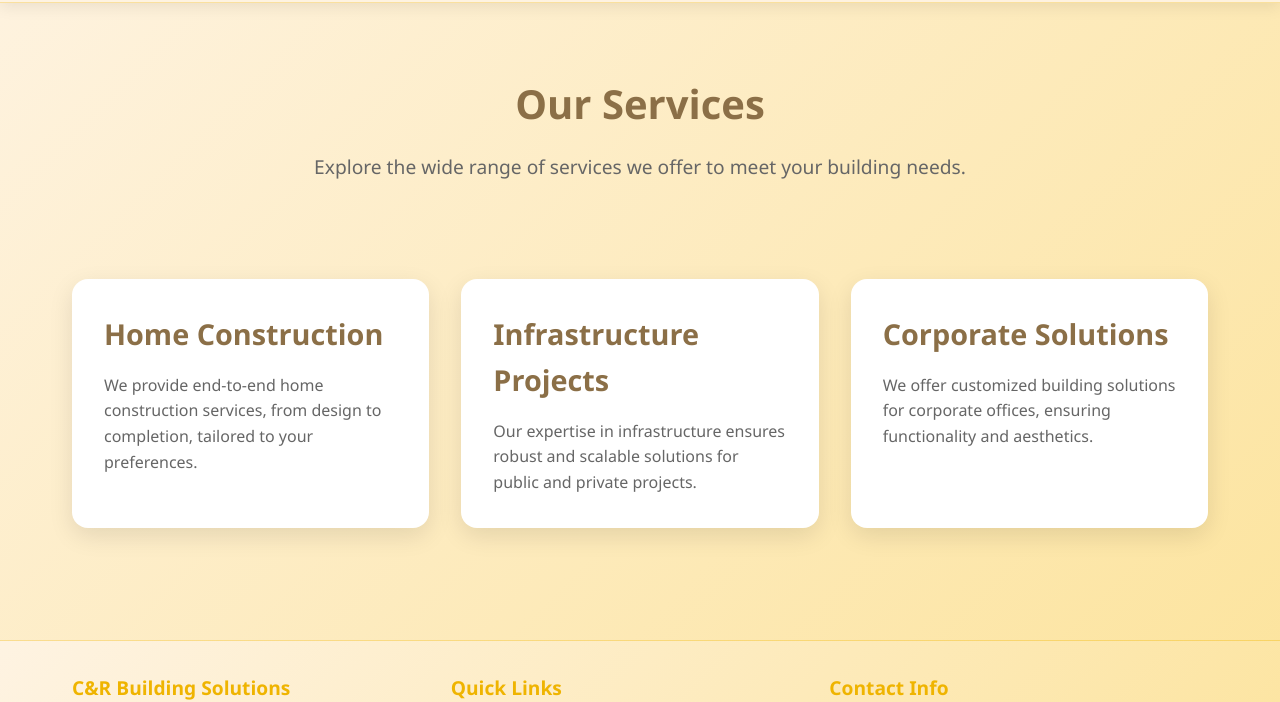
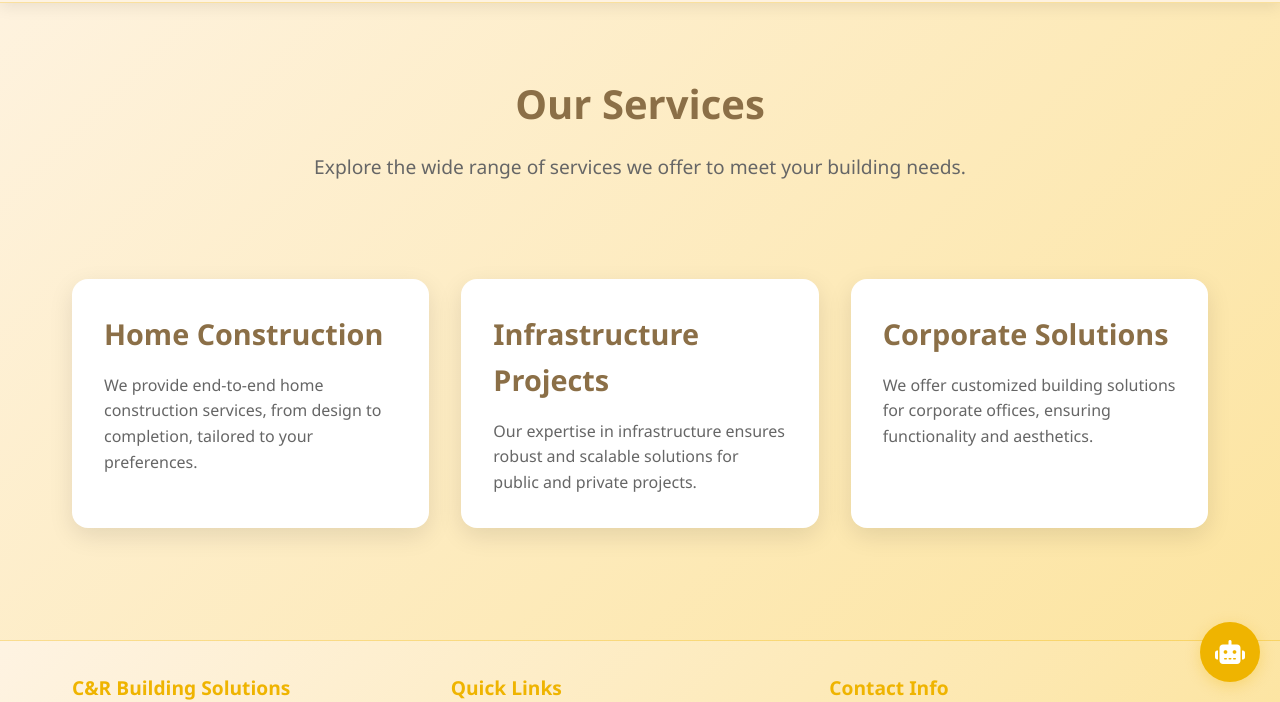
Before and after one commit to abhishek5sr/cr_construction, a website: page public/services.html in a window 1280 px wide. Shown: the part 98-800 px from the top of the page. Drawn offline with Linux system fonts and the light colour scheme.

Commit message:
ai chatbot update mini-project

```diff
--- a/public/about.html
+++ b/public/about.html
@@ -110,5 +110,6 @@
       }
     });
   </script>
+<script src="chatbot.js"></script>
 </body>
 </html>
--- /dev/null
+++ b/public/chatbot.js
@@ -0,0 +1,369 @@
+// public/chatbot.js - Frontend Chatbot for C&R Building Solutions
+class Chatbot {
+    constructor() {
+        this.isOpen = false;
+        this.init();
+    }
+
+    init() {
+        this.createChatWidget();
+        this.setupEventListeners();
+    }
+
+    createChatWidget() {
+        const chatContainer = document.createElement('div');
+        chatContainer.id = 'cr-chatbot';
+        chatContainer.innerHTML = `
+            <div class="chatbot-toggle" id="chatbotToggle">
+                <i class="fa-solid fa-robot"></i>
+            </div>
+            <div class="chatbot-window hidden" id="chatbotWindow">
+                <div class="chatbot-header">
+                    <h3>C&R AI Assistant</h3>
+                    <button id="closeChatbot" class="close-btn">×</button>
+                </div>
+                <div class="chatbot-messages" id="chatbotMessages">
+                    <div class="bot-message">
+                        <p>👋 Hello! I'm your C&R AI assistant! I can help you with:</p>
+                        <ul>
+                            <li>🏗️ Building materials & pricing</li>
+                            <li>🏠 Construction services</li>
+                            <li>🚚 Delivery information</li>
+                            <li>💰 Quotes & estimates</li>
+                        </ul>
+                        <p>What would you like to know today?</p>
+                    </div>
+                </div>
+                <div class="chatbot-input">
+                    <input type="text" id="chatbotInput" placeholder="Ask about construction...">
+                    <button id="sendMessage">
+                        <i class="fa-solid fa-paper-plane"></i>
+                    </button>
+                </div>
+                <div class="suggested-questions">
+                    <div class="suggestion" onclick="chatbot.handleSuggestion('What materials do you offer?')">Materials</div>
+                    <div class="suggestion" onclick="chatbot.handleSuggestion('Cement and brick prices')">Pricing</div>
+                    <div class="suggestion" onclick="chatbot.handleSuggestion('Construction services')">Services</div>
+                    <div class="suggestion" onclick="chatbot.handleSuggestion('Contact information')">Contact</div>
+                </div>
+            </div>
+        `;
+        document.body.appendChild(chatContainer);
+        this.addStyles();
+    }
+
+    addStyles() {
+        const styles = `
+            <style>
+                #cr-chatbot {
+                    position: fixed;
+                    bottom: 20px;
+                    right: 20px;
+                    z-index: 10000;
+                    font-family: 'Inter', sans-serif;
+                }
+                .chatbot-toggle {
+                    width: 60px;
+                    height: 60px;
+                    background: #EFB400;
+                    border-radius: 50%;
+                    display: flex;
+                    align-items: center;
+                    justify-content: center;
+                    cursor: pointer;
+                    box-shadow: 0 4px 15px rgba(239, 180, 0, 0.3);
+                    transition: all 0.3s ease;
+                }
+                .chatbot-toggle:hover {
+                    transform: scale(1.1);
+                    background: #D4A017;
+                }
+                .chatbot-toggle i {
+                    color: white;
+                    font-size: 24px;
+                }
+                .chatbot-window {
+                    position: absolute;
+                    bottom: 70px;
+                    right: 0;
+                    width: 350px;
+                    height: 450px;
+                    background: white;
+                    border-radius: 15px;
+                    box-shadow: 0 10px 30px rgba(0, 0, 0, 0.15);
+                    display: flex;
+                    flex-direction: column;
+                    border: 2px solid #EFB400;
+                }
+                .chatbot-window.hidden {
+                    display: none;
+                }
+                .chatbot-header {
+                    background: #EFB400;
+                    color: white;
+                    padding: 15px;
+                    border-radius: 13px 13px 0 0;
+                    display: flex;
+                    justify-content: space-between;
+                    align-items: center;
+                }
+                .chatbot-header h3 {
+                    margin: 0;
+                    font-size: 1.1rem;
+                }
+                .close-btn {
+                    background: none;
+                    border: none;
+                    color: white;
+                    font-size: 20px;
+                    cursor: pointer;
+                    width: 25px;
+                    height: 25px;
+                    border-radius: 50%;
+                    display: flex;
+                    align-items: center;
+                    justify-content: center;
+                }
+                .close-btn:hover {
+                    background: rgba(255,255,255,0.2);
+                }
+                .chatbot-messages {
+                    flex: 1;
+                    padding: 15px;
+                    overflow-y: auto;
+                    display: flex;
+                    flex-direction: column;
+                    gap: 10px;
+                    background: #f8f9fa;
+                }
+                .user-message, .bot-message {
+                    max-width: 85%;
+                    padding: 10px 15px;
+                    border-radius: 18px;
+                    margin: 5px 0;
+                }
+                .user-message {
+                    background: #EFB400;
+                    color: white;
+                    align-self: flex-end;
+                    border-bottom-right-radius: 5px;
+                }
+                .bot-message {
+                    background: white;
+                    color: #333;
+                    align-self: flex-start;
+                    border-bottom-left-radius: 5px;
+                    box-shadow: 0 2px 5px rgba(0,0,0,0.1);
+                }
+                .bot-message ul {
+                    margin: 10px 0;
+                    padding-left: 20px;
+                }
+                .bot-message li {
+                    margin: 5px 0;
+                    font-size: 0.9rem;
+                }
+                .chatbot-input {
+                    padding: 15px;
+                    border-top: 1px solid #eee;
+                    display: flex;
+                    gap: 10px;
+                    background: white;
+                }
+                #chatbotInput {
+                    flex: 1;
+                    padding: 10px 15px;
+                    border: 1px solid #ddd;
+                    border-radius: 20px;
+                    outline: none;
+                    font-size: 0.9rem;
+                }
+                #chatbotInput:focus {
+                    border-color: #EFB400;
+                }
+                #sendMessage {
+                    background: #EFB400;
+                    color: white;
+                    border: none;
+                    width: 40px;
+                    height: 40px;
+                    border-radius: 50%;
+                    cursor: pointer;
+                    display: flex;
+                    align-items: center;
+                    justify-content: center;
+                    transition: background 0.3s ease;
+                }
+                #sendMessage:hover {
+                    background: #D4A017;
+                }
+                .suggested-questions {
+                    display: flex;
+                    flex-wrap: wrap;
+                    gap: 8px;
+                    padding: 10px 15px;
+                    border-top: 1px solid #eee;
+                    background: white;
+                    border-radius: 0 0 13px 13px;
+                }
+                .suggestion {
+                    background: #f8f9fa;
+                    border: 1px solid #dee2e6;
+                    padding: 6px 12px;
+                    border-radius: 15px;
+                    cursor: pointer;
+                    font-size: 0.8rem;
+                    transition: all 0.2s ease;
+                    color: #495057;
+                }
+                .suggestion:hover {
+                    background: #EFB400;
+                    color: white;
+                    border-color: #EFB400;
+                }
+                .typing-indicator {
+                    display: flex;
+                    gap: 5px;
+                    padding: 10px 15px;
+                    background: white;
+                    border-radius: 18px;
+                    align-self: flex-start;
+                    box-shadow: 0 2px 5px rgba(0,0,0,0.1);
+                }
+                .typing-dot {
+                    width: 8px;
+                    height: 8px;
+                    background: #6c757d;
+                    border-radius: 50%;
+                    animation: typing 1.4s infinite;
+                }
+                .typing-dot:nth-child(2) { animation-delay: 0.2s; }
+                .typing-dot:nth-child(3) { animation-delay: 0.4s; }
+                @keyframes typing {
+                    0%, 60%, 100% { transform: translateY(0); }
+                    30% { transform: translateY(-5px); }
+                }
+            </style>
+        `;
+        document.head.insertAdjacentHTML('beforeend', styles);
+    }
+
+    setupEventListeners() {
+        document.getElementById('chatbotToggle').addEventListener('click', () => this.toggleChat());
+        document.getElementById('closeChatbot').addEventListener('click', () => this.closeChat());
+        document.getElementById('sendMessage').addEventListener('click', () => this.sendMessage());
+        document.getElementById('chatbotInput').addEventListener('keypress', (e) => {
+            if (e.key === 'Enter') this.sendMessage();
+        });
+    }
+
+    async sendMessage() {
+        const input = document.getElementById('chatbotInput');
+        const message = input.value.trim();
+
+        if (!message) return;
+
+        this.addMessage(message, 'user');
+        input.value = '';
+        this.showTypingIndicator();
+
+        try {
+            const response = await this.getAIResponse(message);
+            this.hideTypingIndicator();
+            this.addMessage(response.response, 'bot');
+        } catch (error) {
+            this.hideTypingIndicator();
+            // Fallback to simple responses if API fails
+            const fallbackResponse = this.generateFallbackResponse(message);
+            this.addMessage(fallbackResponse, 'bot');
+        }
+    }
+
+    async getAIResponse(message) {
+        const response = await fetch('/api/chatbot', {
+            method: 'POST',
+            headers: {
+                'Content-Type': 'application/json',
+            },
+            body: JSON.stringify({
+                message: message,
+                userId: 'user_' + Date.now(),
+                sessionId: 'session_' + Date.now()
+            })
+        });
+
+        if (!response.ok) {
+            throw new Error('API request failed');
+        }
+
+        return await response.json();
+    }
+
+    generateFallbackResponse(message) {
+        const msg = message.toLowerCase();
+        if (msg.includes('hello') || msg.includes('hi')) return "Hello! Welcome to C&R Building Solutions! 🏗️";
+        if (msg.includes('material') || msg.includes('cement') || msg.includes('brick')) return "We offer premium building materials: Cement, Steel, Bricks, Sand, Aggregates. Visit our Shop page for details!";
+        if (msg.includes('price') || msg.includes('cost')) return "💰 Cement: ₹300-450/bag | Bricks: ₹8-12/piece | Steel: ₹60-80/kg. Contact us for exact quotes!";
+        if (msg.includes('service') || msg.includes('construction')) return "🏠 Our services: Home Construction, Infrastructure Projects, Corporate Solutions. Check our Services page!";
+        if (msg.includes('contact')) return "📞 Contact: +91 123 456 7890 | 📧 info@crbuildingsolutions.com | 📍 Delhi, India";
+        if (msg.includes('delivery')) return "🚚 Delivery: 2-3 days standard | Free delivery on orders above ₹50,000";
+        return "I can help with construction materials, services, pricing, and more. What would you like to know?";
+    }
+
+    addMessage(text, sender) {
+        const messagesContainer = document.getElementById('chatbotMessages');
+        const messageDiv = document.createElement('div');
+        messageDiv.className = `${sender}-message`;
+        messageDiv.innerHTML = `<p>${text.replace(/\n/g, '<br>')}</p>`;
+        messagesContainer.appendChild(messageDiv);
+        messagesContainer.scrollTop = messagesContainer.scrollHeight;
+    }
+
+    showTypingIndicator() {
+        const messagesContainer = document.getElementById('chatbotMessages');
+        const typingDiv = document.createElement('div');
+        typingDiv.className = 'typing-indicator';
+        typingDiv.id = 'typingIndicator';
+        typingDiv.innerHTML = `
+            <div class="typing-dot"></div>
+            <div class="typing-dot"></div>
+            <div class="typing-dot"></div>
+        `;
+        messagesContainer.appendChild(typingDiv);
+        messagesContainer.scrollTop = messagesContainer.scrollHeight;
+    }
+
+    hideTypingIndicator() {
+        const typingIndicator = document.getElementById('typingIndicator');
+        if (typingIndicator) {
+            typingIndicator.remove();
+        }
+    }
+
+    handleSuggestion(question) {
+        const input = document.getElementById('chatbotInput');
+        input.value = question;
+        this.sendMessage();
+    }
+
+    toggleChat() {
+        const window = document.getElementById('chatbotWindow');
+        this.isOpen = !this.isOpen;
+        window.classList.toggle('hidden', !this.isOpen);
+
+        if (this.isOpen) {
+            document.getElementById('chatbotInput').focus();
+        }
+    }
+
+    closeChat() {
+        const window = document.getElementById('chatbotWindow');
+        this.isOpen = false;
+        window.classList.add('hidden');
+    }
+}
+
+// Initialize chatbot when page loads
+document.addEventListener('DOMContentLoaded', () => {
+    window.chatbot = new Chatbot();
+});
```
Also changed, not shown: api/chatbot.js (added, +175 -0 lines), public/blog.html (+1 -0 lines), public/contact.html (+1 -0 lines), public/customer.html (+1 -0 lines), public/faqs.html (+2 -0 lines), public/index.html (+1 -0 lines), public/services.html (+1 -0 lines), public/shop.html (+1 -0 lines), public/sustainability.html (+1 -0 lines).
